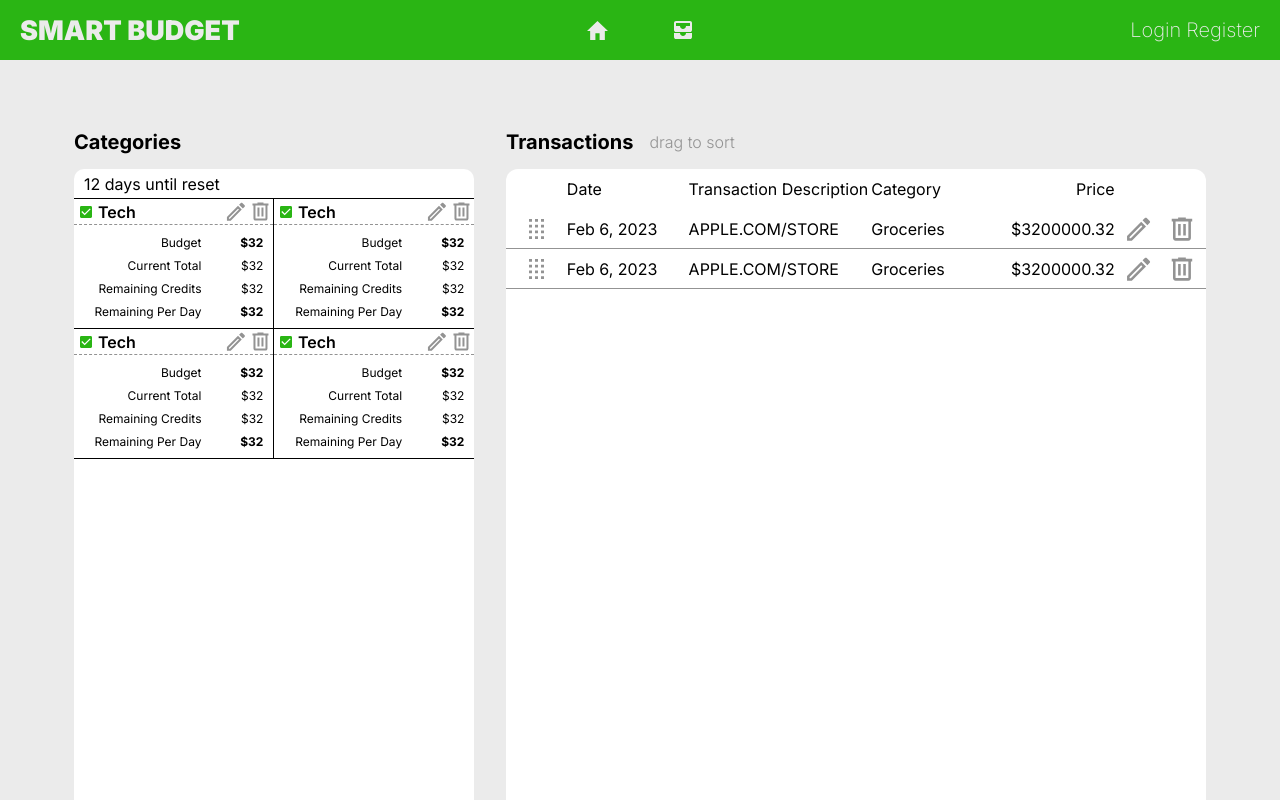
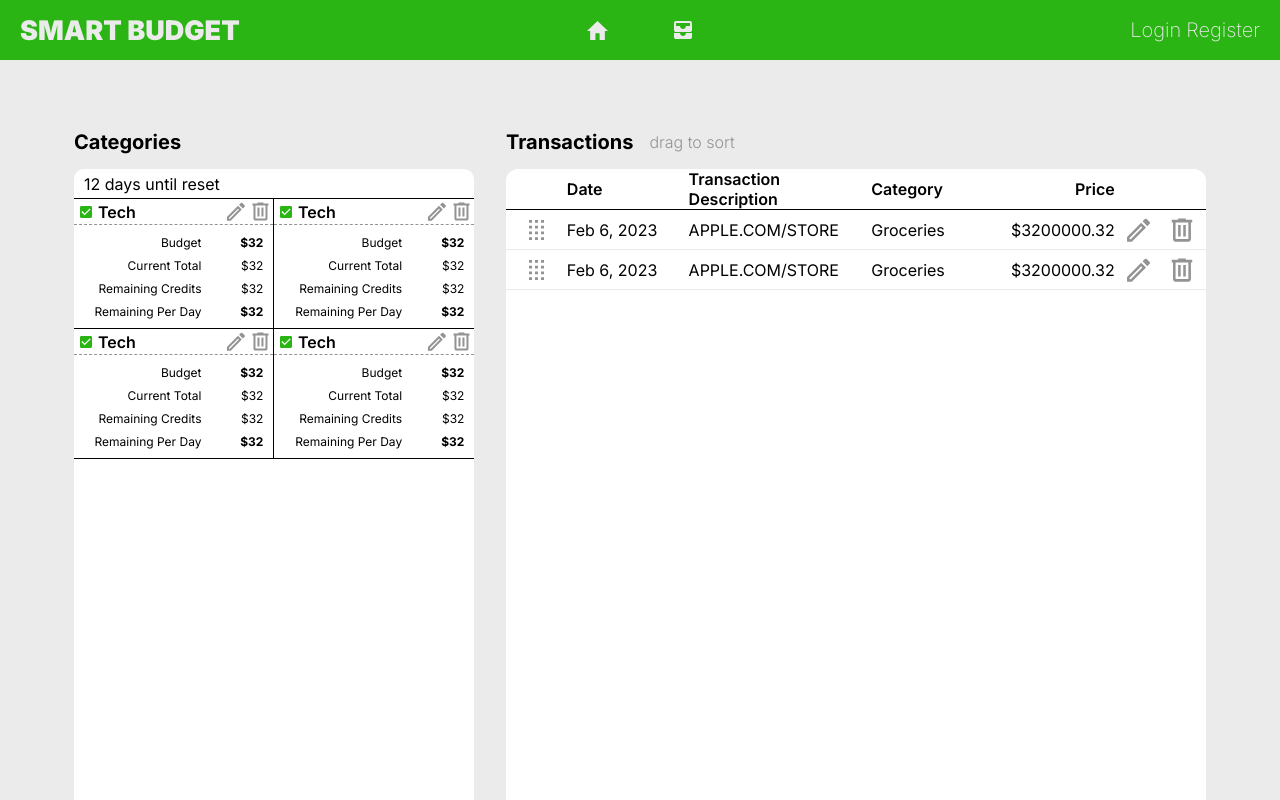
Before and after one commit to ScorpiosCrux/Budget-Smart, a Next.js app in the folder frontend/: page /sort in a window 1280 px wide. Built offline with nearby package versions, Linux system fonts and the light colour scheme; no server answers.

Commit message:
clean up and quick refactor

```diff
--- a/frontend/components/TransactionsWidget/Transaction.tsx
+++ b/frontend/components/TransactionsWidget/Transaction.tsx
@@ -1,10 +1,9 @@
+import { themes } from "@/theme";
+import styled from "styled-components";
 import { useDrag } from "react-dnd";
-import styled from "styled-components";
+import TransactionGrid from "./TransactionGrid";
 import StyledIcon from "../core/StyledIcon";
-import { DraggableRow } from "../core/StyledTable";
 import { ItemTypes } from "../Dashboard";
-import TransactionGrid from "./TransactionGrid";
-import { themes } from "@/theme";
 
 interface Props {
 	_id: number;
@@ -34,6 +33,7 @@ const Transaction = (props: Props) => {
 			isDragging: !!monitor.isDragging(),
 		}),
 	}));
+
 	return (
 		<TransactionWrapper ref={drag} isDragging={isDragging}>
 			<TransactionGrid>
@@ -59,5 +59,5 @@ const TransactionWrapper = styled.div<{ isDragging: boolean }>`
 	opacity: ${(p) => (p.isDragging ? 0.5 : 1)};
 	cursor: move;
 	height: 40px;
-	border-bottom: 1px solid ${themes.light.secondary};
+	border-bottom: 1px solid ${themes.light.background};
 `;
--- /dev/null
+++ b/frontend/components/TransactionsWidget/TransactionsHeader.tsx
@@ -0,0 +1,15 @@
+import { themes, typography } from "@/theme";
+import styled from "styled-components";
+
+const StyledTransactionsHeader = styled.div`
+	border-bottom: 1px solid black;
+
+	& > div > div {
+		padding: 0.5rem 0;
+		font-size: ${typography.bold.fontSize};
+		font-weight: ${typography.bold.fontWeight};
+		text-align: left;
+	}
+`;
+
+export default StyledTransactionsHeader;
--- a/frontend/components/TransactionsWidget/TransactionsWidget.tsx
+++ b/frontend/components/TransactionsWidget/TransactionsWidget.tsx
@@ -1,16 +1,9 @@
-import { themes } from "@/theme";
-import styled from "styled-components";
-import Category from "../Category";
-
-import { DndProvider } from "react-dnd";
-import { HTML5Backend } from "react-dnd-html5-backend";
 import Transaction from "./Transaction";
-
 import StyledHeader from "../core/StyledHeader";
 import StyledContainer from "../core/StyledContainer";
 import StyledWidget from "../core/StyledWidget";
-import StyledTable from "../core/StyledTable";
 import TransactionGrid from "./TransactionGrid";
+import StyledTransactionsHeader from "./TransactionsHeader";
 
 const TransactionsWidget = () => {
 	return (
@@ -21,33 +14,14 @@ const TransactionsWidget = () => {
 			</StyledHeader>
 
 			<StyledContainer width="700px" height="700px">
-				{/* <StyledTable>
-					<tbody>
-						<tr className="table-header">
-							<th></th>
-							<th>Date</th>
-							<th>Transaction Description</th>
-							<th>Category</th>
-							<th className="price">Price</th>
-							<th></th>
-						</tr>
-
-						<Transaction
-							_id={32}
-							date="Feb 6, 2023"
-							description="APPLE.COM/STORE"
-							category="Groceries"
-							price="$3200000.32"
-						/>
-					</tbody>
-				</StyledTable> */}
-
-				<TransactionGrid>
-					<div className="date">Date</div>
-					<div className="description">Transaction Description</div>
-					<div className="category">Category</div>
-					<div className="price">Price</div>
-				</TransactionGrid>
+				<StyledTransactionsHeader>
+					<TransactionGrid>
+						<div className="date header">Date</div>
+						<div className="description header">Transaction Description</div>
+						<div className="category header">Category</div>
+						<div className="price header">Price</div>
+					</TransactionGrid>
+				</StyledTransactionsHeader>
 
 				<Transaction
 					_id={32}
```
Also changed, not shown: frontend/components/TransactionsWidget/TransactionHeader.tsx (deleted).
